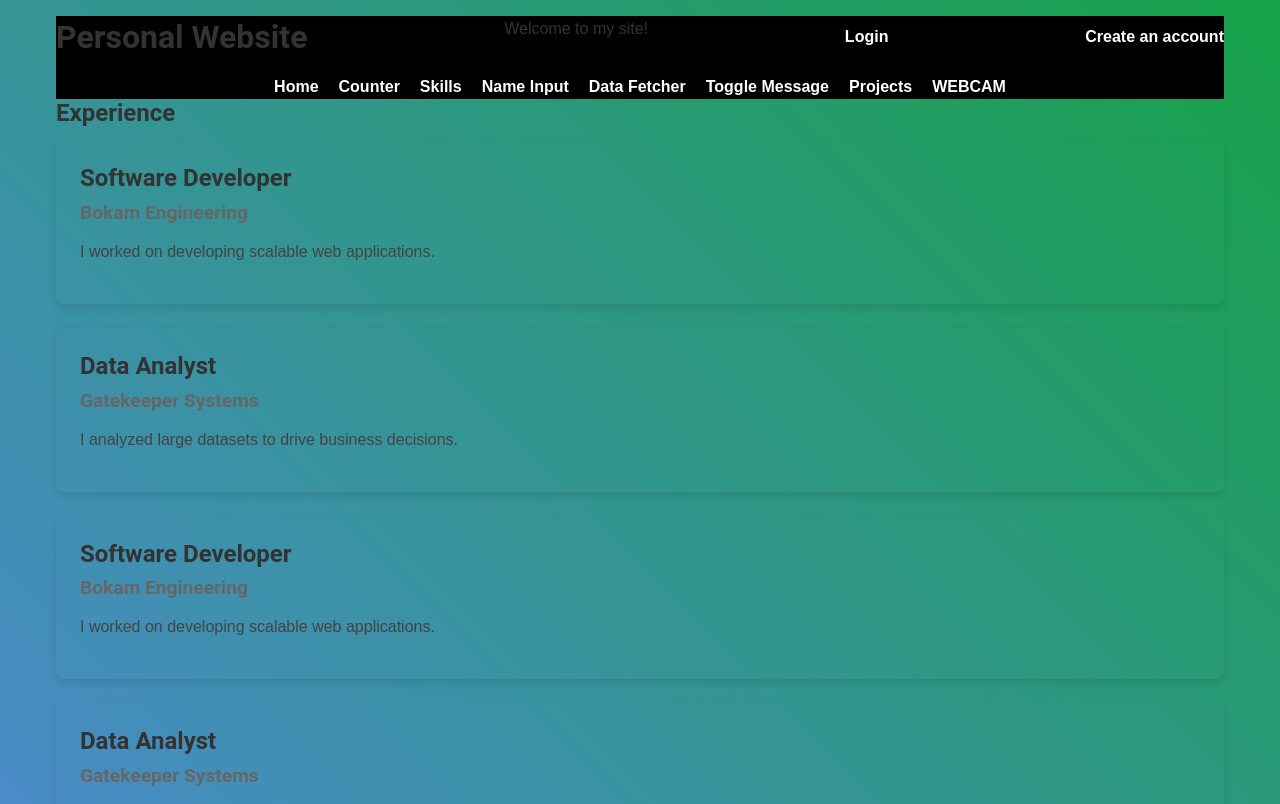
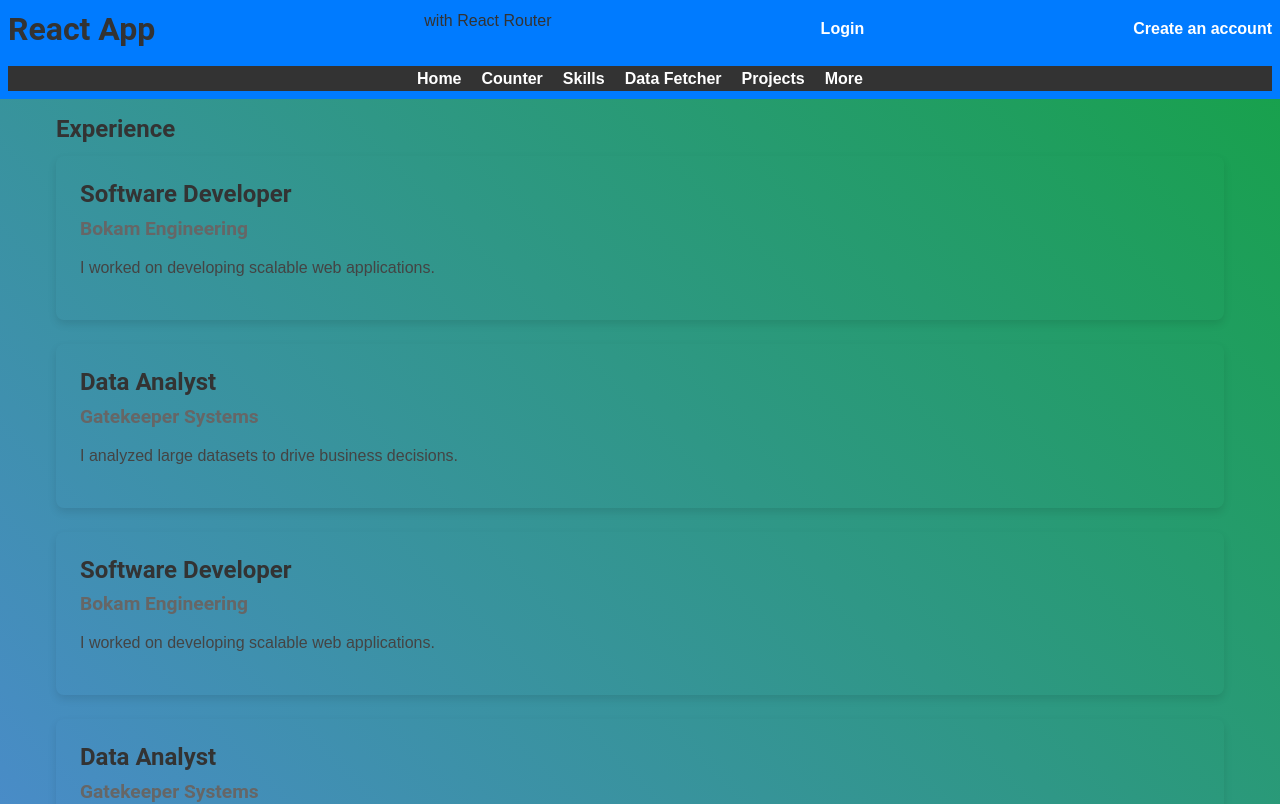
Before and after one commit to Ikshv/ikshv.github.io, a React (Create React App) app in the folder frontend/: page / in a window 1280 px wide. Shown: the top 804 px of the page. Built offline with nearby package versions, Linux system fonts and the light colour scheme.

Commit message:
changes to the layout of the header

```diff
--- a/frontend/src/App.js
+++ b/frontend/src/App.js
@@ -22,9 +22,7 @@ import UploadProject from './pages/UploadProject';
 
 function App() {
   return (
-    <AuthProvider>
       <div className="App">
-        <Header title="Personal Website" subtitle="Welcome to my site!" />
         <Routes>
           <Route path="/" element={<Home />} />
           <Route path="/hello" element={<Hello name="world" />} />
@@ -66,7 +64,6 @@ function App() {
         </Routes>
         <Footer />
       </div>
-    </AuthProvider>
   );
 }
 
--- a/frontend/src/components/Header.css
+++ b/frontend/src/components/Header.css
@@ -1,7 +1,25 @@
-.header {
+:root {
+    --primary-color: #007bff;
+    --secondary-color: #333;
+    --background-color: #f4f4f4;
+    --text-color: #333;
+    --border-color: #ccc;
+    --spacing: 0.5rem;
+    --transition: 0.3s ease;
+
+    /* Fonts */
+    --primary-font: 'Arial', Helvetica, sans-serif;
+    --secondary-font: 'Roboto', sans-serif;
+
+}
+
+.site-header {
     position: sticky;
+    width: 100%;
+    margin: 0;
     top: 0;
-    background-color: #000;
+    background-color: var(--primary-color);
+    padding: var(--spacing);
 }
 
 .header-top {
@@ -23,7 +41,7 @@
     gap: 20px;
     position: sticky;
     top: 0;
-    background-color: black;
+    background-color: var(--secondary-color);
     width: 100%;
     z-index: 1000;
 
@@ -52,3 +70,47 @@ font: inherit;
 .logout-button:hover {
 text-decoration: underline;
 }
+
+/* Basic styling for the dropdown container */
+.dropdown {
+    position: relative;
+    display: inline-block;
+  }
+
+  /* Styling for the dropdown toggle */
+  .dropdown-toggle {
+    cursor: pointer;
+  }
+
+  /* Initially hide the dropdown menu */
+  .dropdown-menu {
+    display: none;
+    position: absolute;
+    top: 100%;
+    left: 0;
+    background-color: #f4f4f4;
+    min-width: 150px;
+    padding: 0.5rem 0;
+    box-shadow: 0 2px 8px rgba(0, 0, 0, 0.15);
+    z-index: 1000;
+    list-style: none;
+    margin: 0;
+  }
+
+  /* Show the dropdown menu when hovering over the dropdown container */
+  .dropdown:hover .dropdown-menu {
+    display: block;
+  }
+
+  /* Styling for each dropdown item */
+  .dropdown-item {
+    display: block;
+    padding: 0.5rem 1rem;
+    color: #333;
+    text-decoration: none;
+  }
+
+  /* Hover effect for dropdown items */
+  .dropdown-item:hover {
+    background-color: #ddd;
+  }
--- a/frontend/src/components/Header.js
+++ b/frontend/src/components/Header.js
@@ -1,17 +1,16 @@
 import React, { useContext } from 'react';
 import { Link } from 'react-router-dom';
-import { AuthContext } from '../context/AuthContext'; // adjust path as needed
+import { AuthContext } from '../context/AuthContext';
 import './Header.css';
 
 function Header({ title, subtitle }) {
   const { user, logout } = useContext(AuthContext);
 
   return (
-    <header className="header">
+    <header className="site-header">
       <div className="header-top">
-        <h1>{title}</h1>
+        <h1 className='header-title'>{title}</h1>
         {subtitle && <p>{subtitle}</p>}
-        {/* Conditional rendering for authentication */}
         {user ? (
           <>
             <span className="nav-text">Welcome, {user.email}</span>
@@ -30,11 +29,24 @@ function Header({ title, subtitle }) {
         <Link className="nav-link" to="/">Home</Link>
         <Link className="nav-link" to="/counter">Counter</Link>
         <a className="nav-link" href="#skills">Skills</a>
-        <Link className="nav-link" to="/nameinput">Name Input</Link>
         <Link className="nav-link" to="/datafetcher">Data Fetcher</Link>
-        <Link className="nav-link" to="/togglemessage">Toggle Message</Link>
         <Link className="nav-link" to="/projects">Projects</Link>
-        <Link className="nav-link" to="/webcam">WEBCAM</Link>
+
+        {/* Dropdown Menu triggered by hover */}
+        <div className="dropdown">
+          <span className="nav-link dropdown-toggle">More</span>
+          <ul className="dropdown-menu">
+            <li>
+              <Link className="dropdown-item" to="/togglemessage">Toggle Message</Link>
+            </li>
+            <li>
+                <Link className="dropdown-item" to="/nameinput">Name Input</Link>
+            </li>
+            <li>
+                <Link className="dropdown-item" to="/webcam">WEBCAM</Link>
+            </li>
+          </ul>
+        </div>
       </nav>
     </header>
   );
--- a/frontend/src/index.js
+++ b/frontend/src/index.js
@@ -3,13 +3,19 @@ import React from 'react';
 import { createRoot } from 'react-dom/client';
 import App from './App';
 import { HashRouter as Router } from 'react-router-dom';
+import './index.css';
+import Header from './components/Header';
+import { AuthProvider } from './context/AuthContext';
 
 const container = document.getElementById('root');
 const root = createRoot(container);
 root.render(
   <React.StrictMode>
-    <Router>
-      <App />
-    </Router>
+    <AuthProvider>
+      <Router>
+        <Header title="React App" subtitle="with React Router" />
+        <App />
+      </Router>
+    </AuthProvider>
   </React.StrictMode>
 );
```
Also changed, not shown: frontend/package.json (+6 -1 lines), frontend/src/index.css (added), 1 other file (tests, documents, lock files or other folders).
